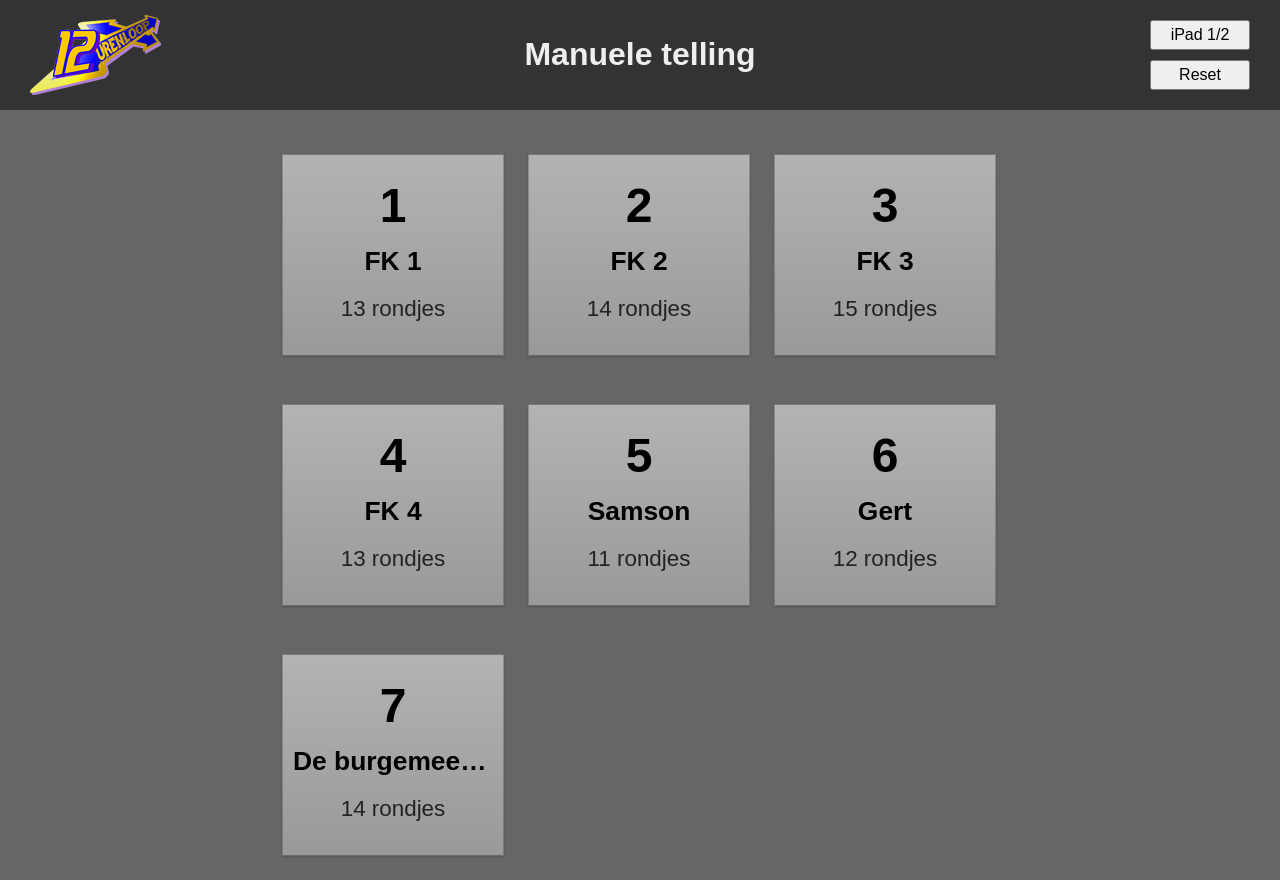
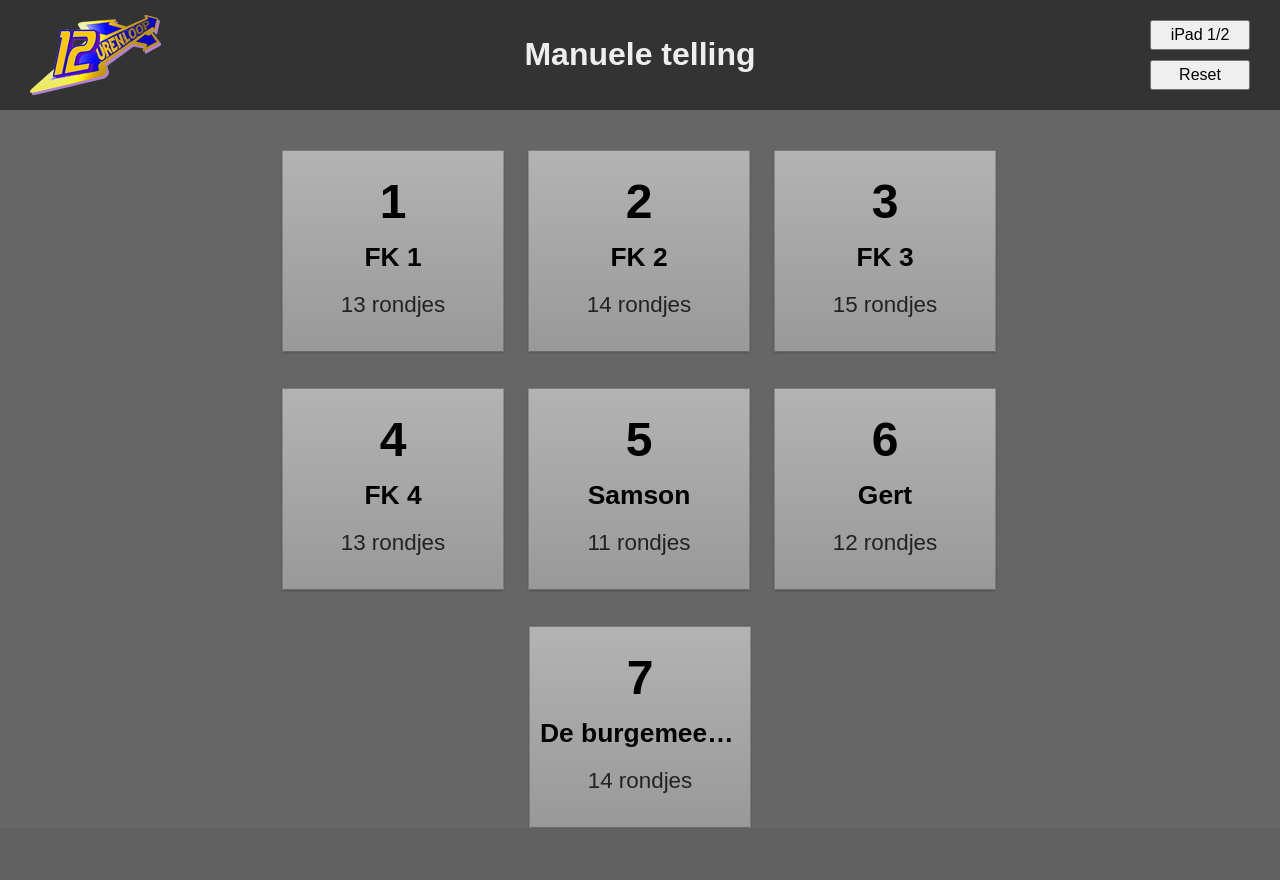
Before and after one commit to 12urenloop/manual-count, a PHP site: page / in a window 1280 px wide. After the commit the page ends 828 px from the top, so only its background shows below. Run offline with PHP 8.4, Linux system fonts and the light colour scheme; data comes from the database, SQL or seed files in the repository.

Commit message:
Tweak manual-count

```diff
--- a/index.php
+++ b/index.php
@@ -14,7 +14,7 @@
         var teams = (<?= json_encode(getTeams()); ?>);
     </script>
 </head>
-<body>
+<body ontouchmove="event.preventDefault();" >
     <header>
         <h1>Manuele telling</h1>
         <button id="viewSwitcher">iPad 1/2</button>
--- a/script.js
+++ b/script.js
@@ -1,5 +1,4 @@
-var DELAY = 5; // delay to prevent accidental double taps
-var DEFAULT_VIEW = 0;
+var DELAY = 30; // delay to prevent accidental double taps
 var BUTTONS_PER_VIEW = 7;
 
 // Detect local storage
@@ -93,7 +92,7 @@ function processQueue() {
         data: queue[0],
         error: errorHandler,
         success: function(data) {
-            if(parseInt(data) == 0) errorHandler();
+            if(parseInt(data) != 1) errorHandler();
             else {
                 var queue = JSON.parse(storage.getItem('requestQueue') || "[]");
                 queue.shift();
@@ -107,7 +106,7 @@ function processQueue() {
 $(function() {
     initStorage();
 
-    currentView = DEFAULT_VIEW;
+    currentView = 0;
     createView(currentView);
     $('#viewSwitcher').click(function() {
         currentView = currentView == 0 ? 1 : 0;
--- a/style.css
+++ b/style.css
@@ -1,5 +1,6 @@
-body, html, ul, li {
+body, html {
   padding: 0; margin: 0;
+  height: 100%;
 }
 
 body {
@@ -33,16 +34,15 @@ h1 {
 
 #buttonHolder {
   width: 740px;
-  margin: 20px auto 0;
+  margin: 40px auto 0; padding: 0;
 }
 
 #buttonHolder > li {
   list-style: none;
   width: 200px; height: 180px;
-  margin: 24px 12px; padding: 10px;
+  margin: 0 12px 36px; padding: 10px;
   display: block; float: left;
   text-align: center;
-
   border: rgba(0, 0, 0, .2) 1px solid;
   border-bottom:rgba(0, 0, 0, .4) 1px solid;
   box-shadow: 0 1px 2px rgba(0,0,0,.2);
@@ -69,6 +69,12 @@ h1 {
   -webkit-transition: none;
 }
 
+#buttonHolder > li:nth-child(7) {
+  clear: both;
+  float: none;
+  margin: 24px auto;
+}
+
 h2 {
   font-size: 3em;
   margin: 5px 0 0 0;
```
